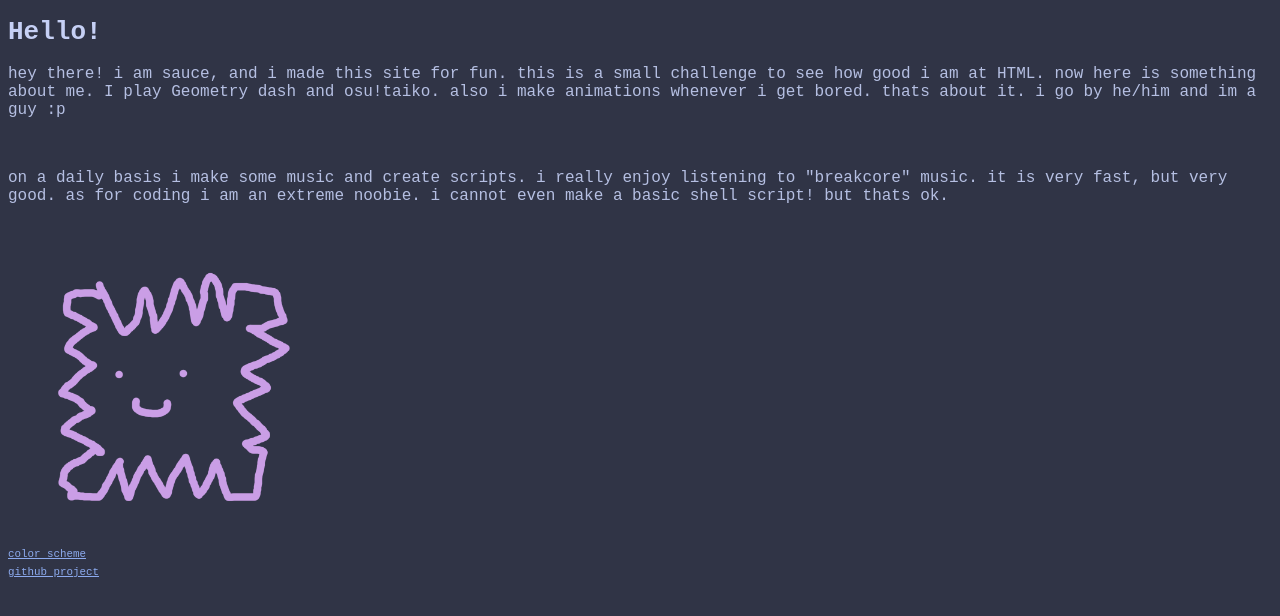
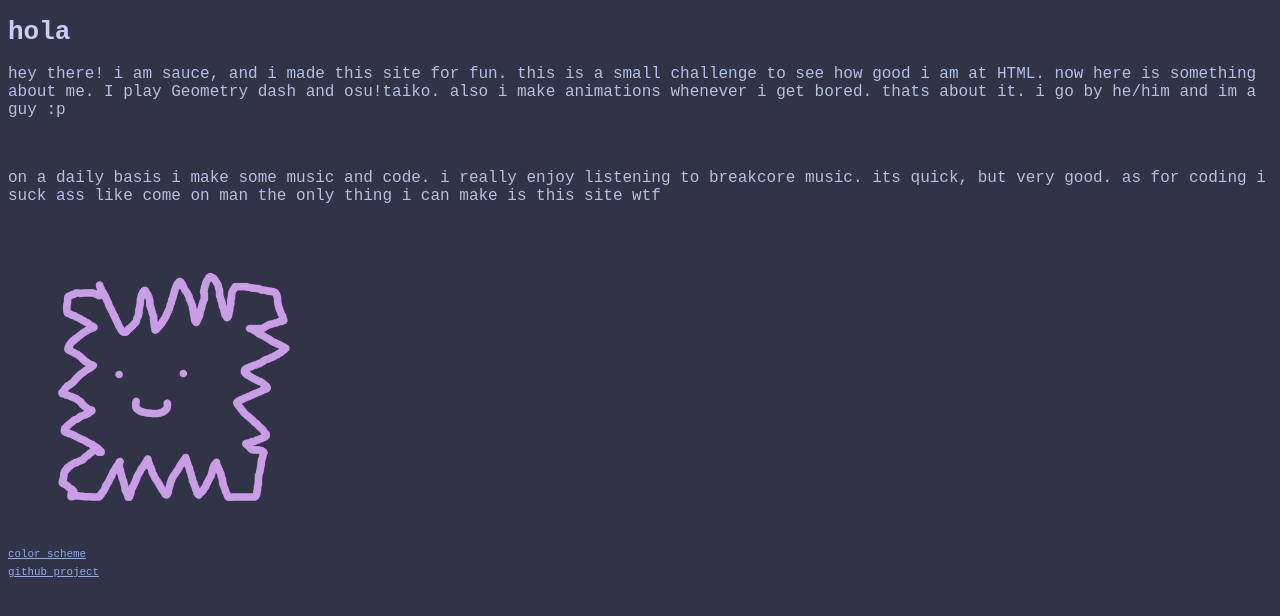
Before and after one commit to saucedeveloperman/my-site, a plain HTML site: page index.html in a window 1280 px wide. Drawn offline with Linux system fonts and the light colour scheme.

Commit message:
Update index.html

```diff
--- a/index.html
+++ b/index.html
@@ -18,10 +18,10 @@ a {
 }
 </style>
 <body>
-    <h1>Hello!</h1>
+    <h1>hola</h1>
     <p>hey there! i am sauce, and i made this site for fun. this is a small challenge to see how good i am at HTML. now here is something about me. I play Geometry dash and osu!taiko. also i make animations whenever i get bored. thats about it. i go by he/him and im a guy :p</p>
     <br>
-    <p>on a daily basis i make some music and create scripts. i really enjoy listening to "breakcore" music. it is very fast, but very good. as for coding i am an extreme noobie. i cannot even make a basic shell script! but thats ok.</p>
+    <p>on a daily basis i make some music and code. i really enjoy listening to breakcore music. its quick, but very good. as for coding i suck ass like come on man the only thing i can make is this site wtf</p>
     <br>
     <img src="saucefrappe.png" alt="its him omg can you believe it" width="300" height="300">
     <br>
```
